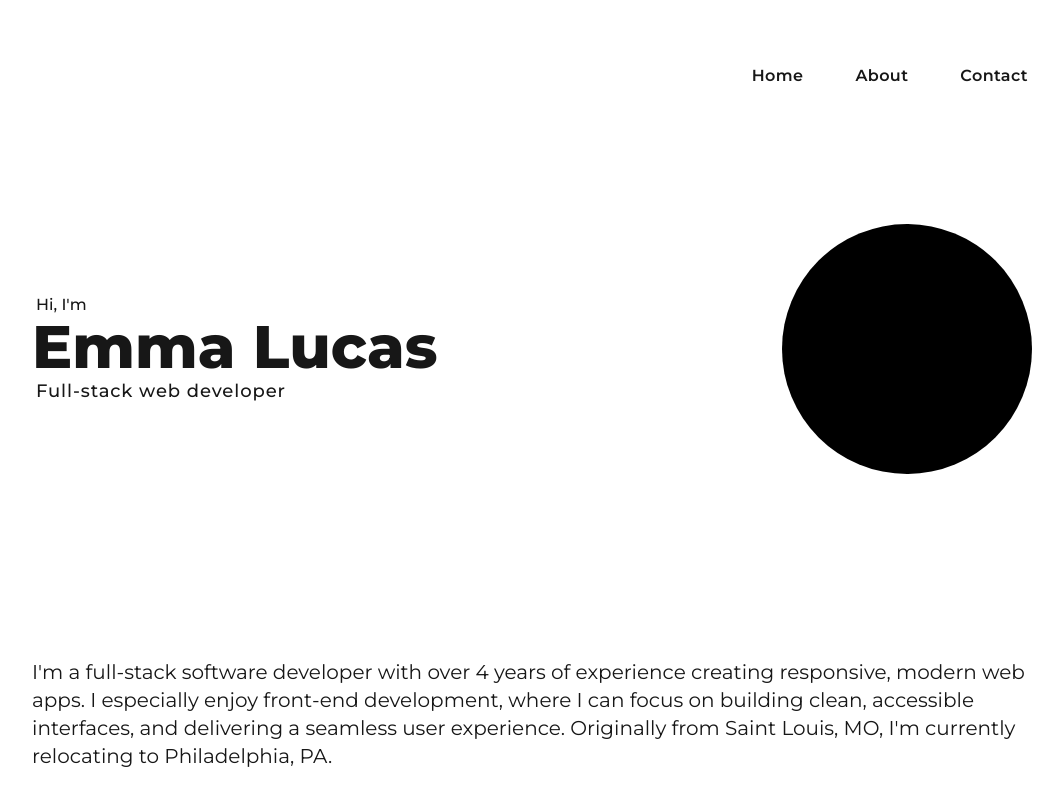
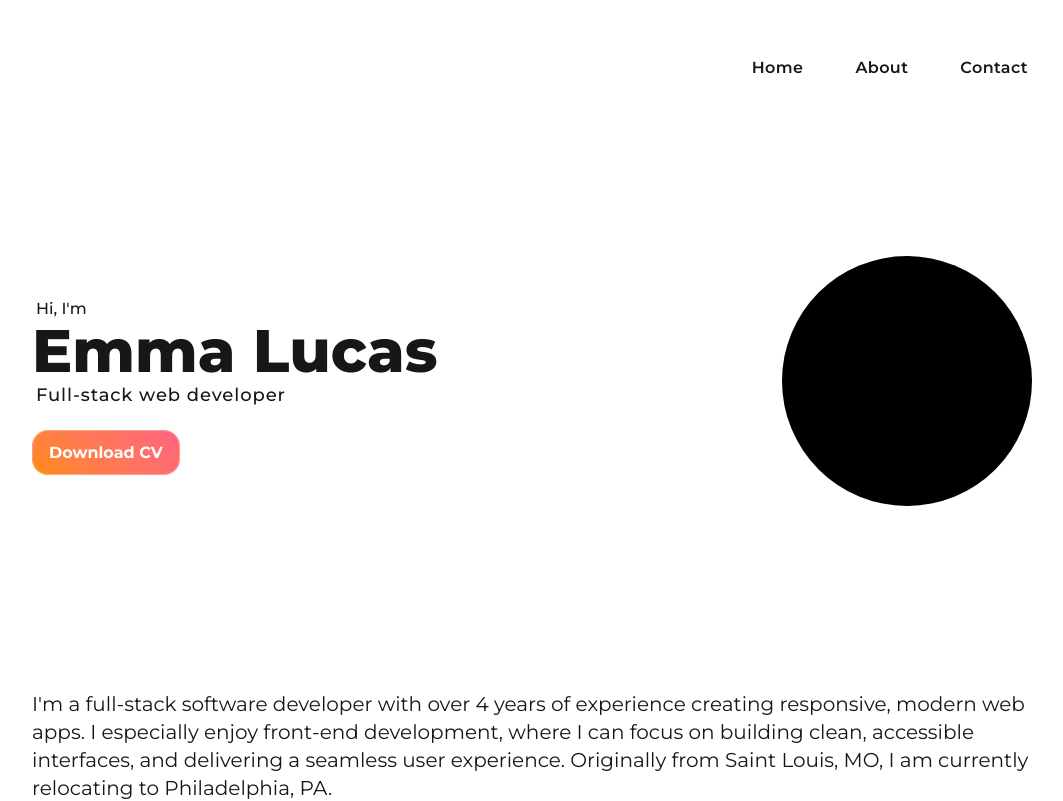
Before and after one commit to emlucas/portfolio, a Next.js app: page / in a window 1280 px wide. Shown: the top 801 px of the page, without its empty margins (108-1171 px from the left). Built offline with nearby package versions, Linux system fonts and the light colour scheme.

Commit message:
Add Download CV button and nav button interactability

```diff
--- a/src/app/globals.css
+++ b/src/app/globals.css
@@ -32,3 +32,12 @@ body {
 header {
     z-index: 2;
 }
+
+.ctaButton {
+    background: #fd1d6b;
+    /*background: linear-gradient(270deg, rgba(253, 29, 107, 1) 0%, rgba(252, 176, 69, 1) 100%);*/
+    background: linear-gradient(45deg, var(--color-orange-400) 0%, var(--color-rose-400) 100%);
+    color: white;
+
+    transition: box-shadow 0.3s;
+}
--- a/src/app/header/header.tsx
+++ b/src/app/header/header.tsx
@@ -6,12 +6,12 @@ interface HeaderProps {
 
 const Header = (props: HeaderProps) => {
 	return (
-		<header className={'flex w-full justify-center sticky top-0 pt-14 pb-4 bg-white'}>
+		<header className={'flex w-full justify-center fixed top-0 pt-14 pb-4 bg-white'}>
 			<div className={'flex justify-end z-10 ' + props.width}>
 				<nav className={'flex gap-5'}>
-					<HeaderButton>Home</HeaderButton>
-					<HeaderButton>About</HeaderButton>
-					<HeaderButton>Contact</HeaderButton>
+					<HeaderButton target={'home'}>Home</HeaderButton>
+					<HeaderButton target={'about'}>About</HeaderButton>
+					<HeaderButton target={'contact'}>Contact</HeaderButton>
 				</nav>
 			</div>
 		</header>
--- a/src/app/header/headerButton.tsx
+++ b/src/app/header/headerButton.tsx
@@ -2,13 +2,18 @@ import {ReactNode} from "react";
 
 interface HeaderButtonProps {
 	children: ReactNode;
+	target: string;
 	active?: boolean;
 }
 
 const HeaderButton = (props: HeaderButtonProps) => {
 	return (
-		<button className={`tracking-wide ${props.active ? 'font-bold' : 'font-semibold'} py-2 px-4`}>
-			{props.children}
+		<button>
+			<a href={`#${props.target}`} id={`nav-button-${props.target}`}
+				className={`tracking-wide ${props.active ? 'font-bold' : 'font-semibold'} py-2 px-4`}
+			>
+				{props.children}
+			</a>
 		</button>
 	)
 }
--- a/src/app/homepage/headline.tsx
+++ b/src/app/homepage/headline.tsx
@@ -2,15 +2,20 @@ import HeadlineImage from "@/app/homepage/headlineImage";
 
 const Headline = () => {
 	return (
-		<section className={'flex justify-between w-full py-28'} id={'home'}>
+		<section className={'flex justify-between w-full pt-64 pb-28'} id={'home'}>
 			<div className={'flex flex-col items-start justify-center'}>
 				<span className={'font-medium pl-1'}>Hi, I'm</span>
-				<h1 className={'font-extrabold text-6xl'}>
+				<h1 className={'font-extrabold text-6xl'} id={'my-name'}>
 					Emma Lucas
 				</h1>
 				<h2 className={'tracking-wider font-medium text-lg pl-1'}>
 					Full-stack web developer
 				</h2>
+
+				<button className={'mt-8'}>
+					<a className={'ctaButton font-bold box-border border border-white/30 py-3 px-4 rounded-2xl shadow-rose-400 ' +
+						'hover:shadow-2xl cursor-pointer'}>Download CV</a>
+				</button>
 			</div>
 
 			<HeadlineImage/>
--- a/src/app/info/about.tsx
+++ b/src/app/info/about.tsx
@@ -4,7 +4,7 @@ const About = () => {
 			I'm a full-stack software developer with over 4 years of experience creating responsive, modern web apps. I
 			especially enjoy front-end development, where I can focus
 			on building clean, accessible interfaces, and delivering a seamless user experience. Originally from
-			Saint&nbsp;Louis, MO, I'm currently relocating to Philadelphia, PA.
+			Saint&nbsp;Louis, MO, I am currently relocating to Philadelphia, PA.
 		</section>
 	)
 }
--- a/src/app/info/contact.tsx
+++ b/src/app/info/contact.tsx
@@ -1,7 +1,7 @@
 const Contact = () => {
 	return (
 		<section className={'flex flex-col text-xl py-18'} id={'contact'}>
-			<h3>Get in touch</h3>
+			<h3 className={'font-medium italic mb-2'}>Get in touch</h3>
 			<div>
 				<span>Email: </span>
 				<a className={'underline'} href={'mailto:emmalucas256@gmail.com'}>emmalucas256@gmail.com</a>
```
Also changed, not shown: src/app/page.tsx (line endings or trailing spaces).
